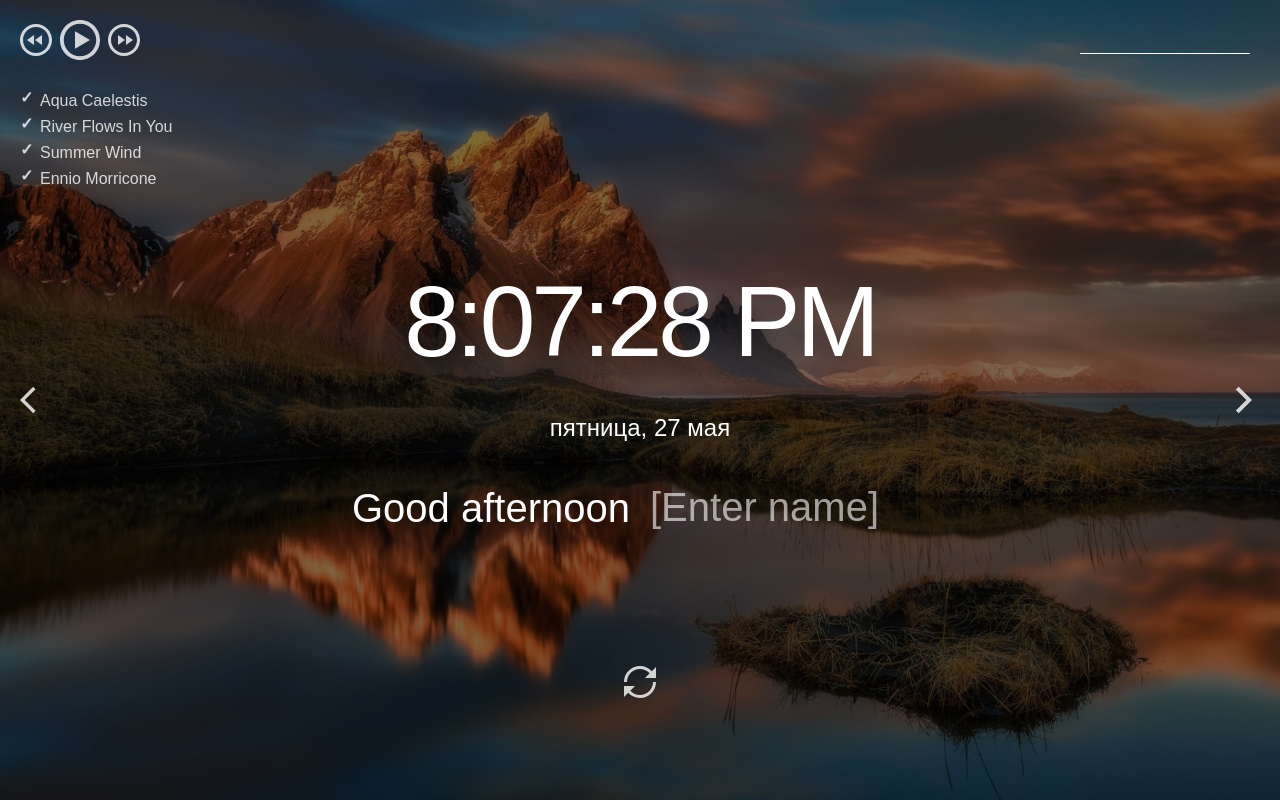
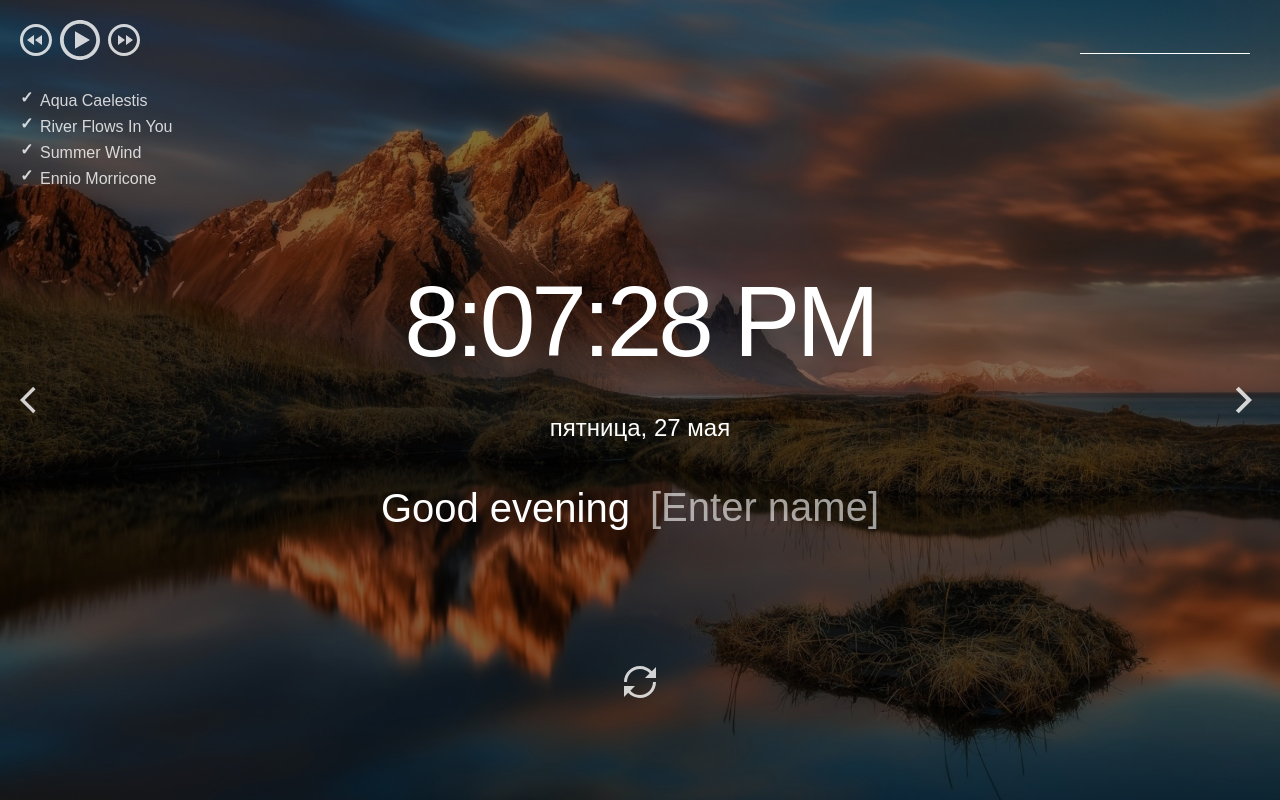
Before and after one commit to OlegSkar1/momentum, a plain HTML site: page index.html in a window 1280 px wide. Drawn offline with Linux system fonts and the light colour scheme.

Commit message:
feat greeting

```diff
--- a/index.html
+++ b/index.html
@@ -45,7 +45,7 @@
       <time class="time"></time>
       <date class="date"></date>
       <div class="greeting-container">
-        <span class="greeting">Good afternoon</span>
+        <span class="greeting"></span>
         <input type="text" class="name" placeholder="[Enter name]" />
       </div>
     </main>
--- a/js/index.js
+++ b/js/index.js
@@ -12,10 +12,24 @@ function showDate() {
   const currentDate = new Date().toLocaleDateString('ru-RU', options);
   currentDay.textContent = currentDate;
 }
-function showTime() {
+setTimeout(function showTime() {
   const date = new Date().toLocaleTimeString();
   timer.textContent = date;
   showDate();
+  greeting.textContent = greetingText;
   setTimeout(showTime, 1000);
+}, 1000);
+
+//Приветствие
+const greeting = document.querySelector('.greeting');
+const hours = new Date().getHours();
+const timeOfDay = getTimeOfDay();
+const greetingText = `Good ${timeOfDay}`;
+
+function getTimeOfDay() {
+  let partOfDay = hours / 6;
+  if (partOfDay < 1) return 'night';
+  else if (partOfDay >= 1 && partOfDay < 2) return 'morning';
+  else if (partOfDay >= 2 && partOfDay < 3) return 'day';
+  else return 'evening';
 }
-setTimeout(showTime, 1000);
```
